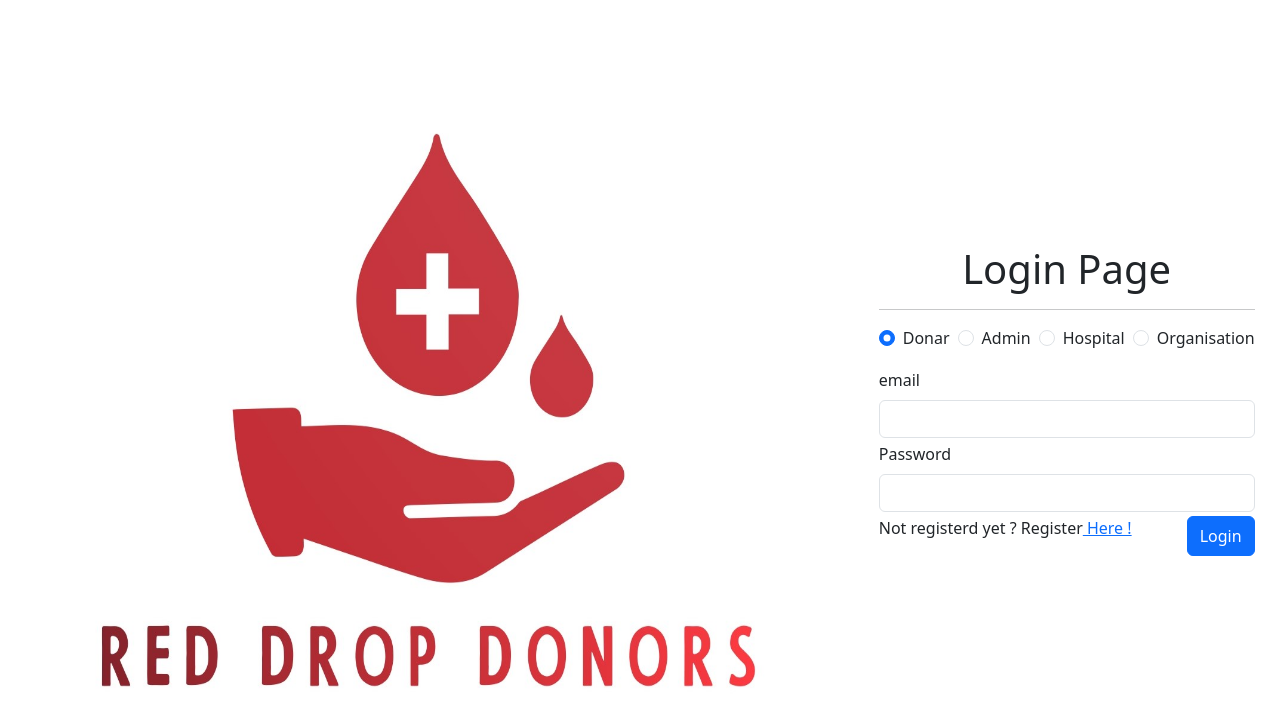
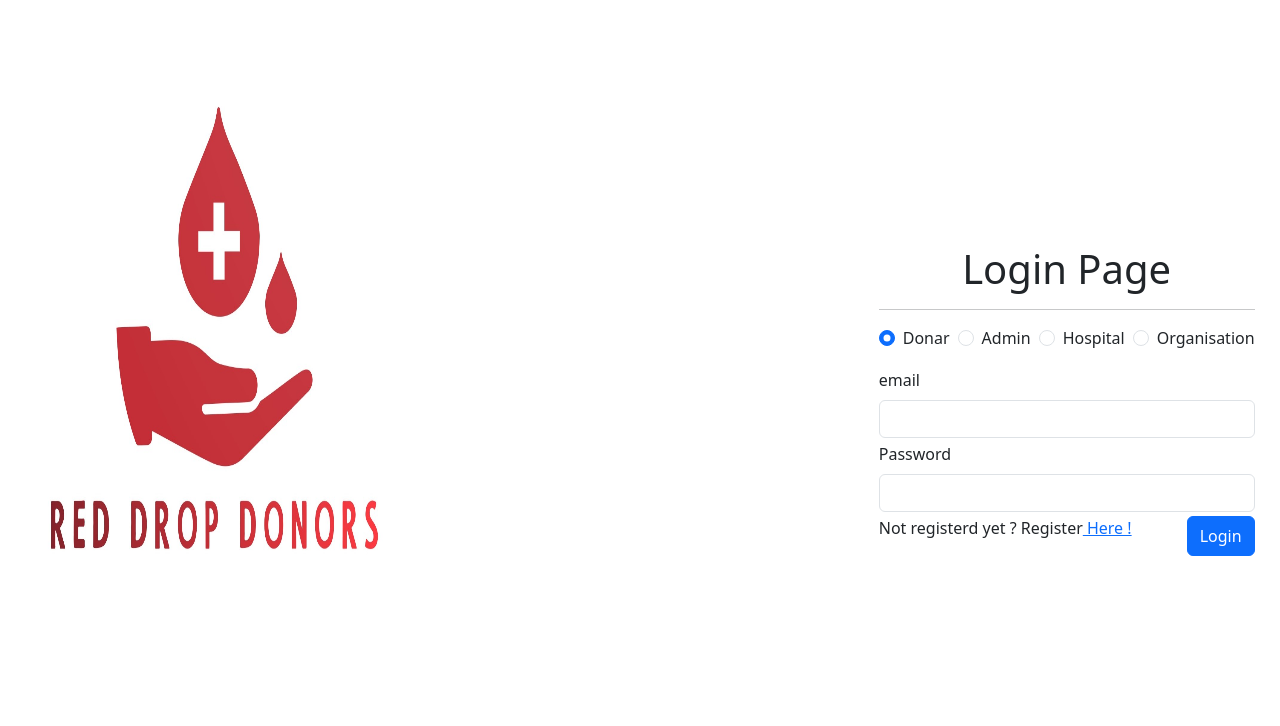
Before and after one commit to ali-0507/Blood-Bank-Management-System, a React (Create React App) app in the folder client/: page /login in a window 1280 px wide. Shown: the top 726 px of the page. Built offline with nearby package versions, Linux system fonts and the light colour scheme.

Commit message:
Update index.css

```diff
--- a/client/src/index.css
+++ b/client/src/index.css
@@ -10,8 +10,8 @@
 =========== */
 
 .form-banner img {
-  height: 100%;
-  width: 100%;
+  height: 80%;
+  width: 50%;
 }
 
 .form-container {
```
